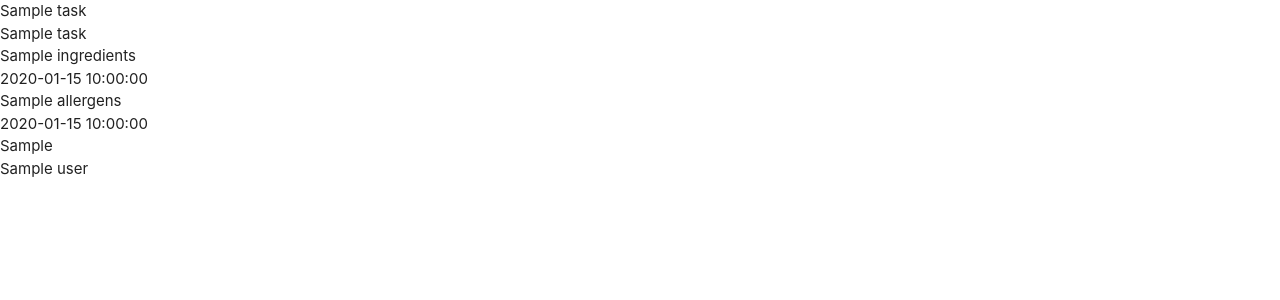
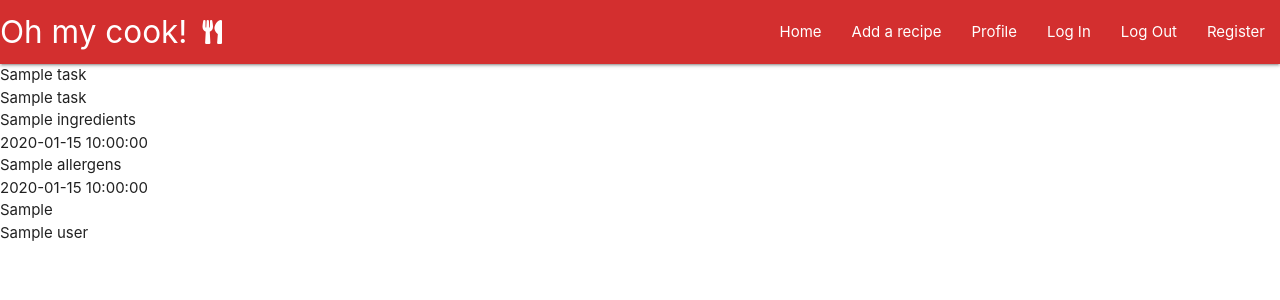
Before and after one commit to Code-Institute-Submissions/SaraSanchezz-3rdMilestoneProject_MayResub, a Flask app: page / in a window 1280 px wide. Shown: the top 300 px of the page. Run offline with Flask 2, Linux system fonts and the light colour scheme; a database or web service that is not in the repository returns one stand-in record (values such as "Sample title"); some libraries are stand-ins or nearby versions.

Commit message:
Added NavBar

```diff
--- a/app.py
+++ b/app.py
@@ -18,6 +18,7 @@ mongo = PyMongo(app)
 
 
 @app.route("/")
+# function will render main page
 @app.route("/get_recipes")
 def get_recipes():
     recipes = mongo.db.tasks.find()
--- a/static/css/style.css
+++ b/static/css/style.css
@@ -0,0 +1,4 @@
+.brand-logo {
+    text-align: center;
+    padding-left: 4px;
+}
--- a/static/js/script.js
+++ b/static/js/script.js
@@ -0,0 +1,3 @@
+$(document).ready(function(){
+    $('.sidenav').sidenav();
+  });
--- a/templates/base.html
+++ b/templates/base.html
@@ -12,7 +12,33 @@
 
 </head>
 <body>
+    <header>
+     <nav class="nav-extended  red darken-2">
+      <!--main navbar-->
+        <div class="nav-wrapper">
+        <a href="{{url_for('get_recipes') }}" class="brand-logo">Oh my cook!<i class="fas fa-utensils right"></i></a>
+        <a href="#" data-target="mobile-demo" class="sidenav-trigger right"><i class="fas fa-ellipsis-h"></i></a>
+        <ul class="right hide-on-med-and-down">
+            <li><a href="{{url_for('get_recipes') }}">Home</a></li>
+            <li><a href="#">Add a recipe</a></li>
+            <li><a href="#">Profile</a></li>
+            <li><a href="#">Log In </a></li>
+            <li><a href="#">Log Out</a></li>
+            <li><a href="#">Register</a></li>
 
+        </ul>
+        </div>
+    </nav>
+   <!--mobile navbar-->
+        <ul class="sidenav" id="mobile-demo">
+            <li><a href="{{url_for('get_recipes') }}">Home</a></li>
+            <li><a href="#">Add a recipe</a></li>
+            <li><a href="#">Profile</a></li>
+            <li><a href="#">Log In </a></li>
+            <li><a href="#">Log Out</a></li>
+            <li><a href="#">Register</a></li>
+        </ul>
+    </header>
     {% block content %}
     {% endblock %}
 
```
